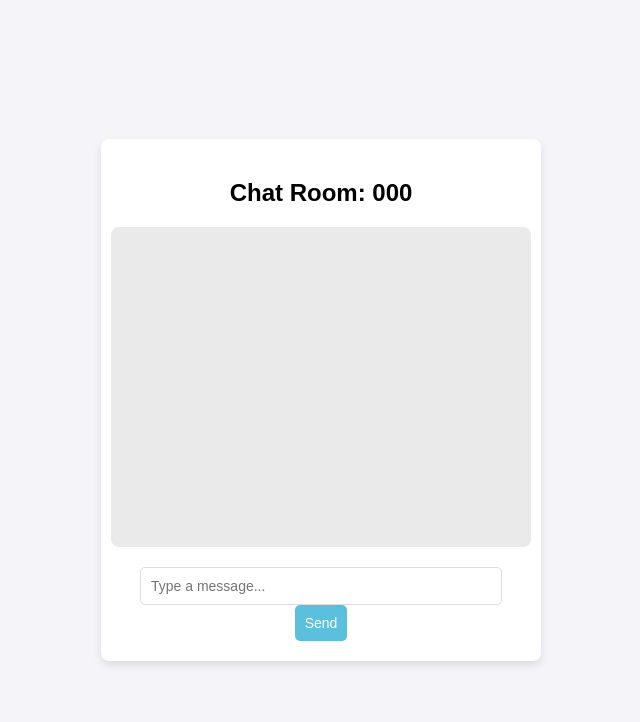
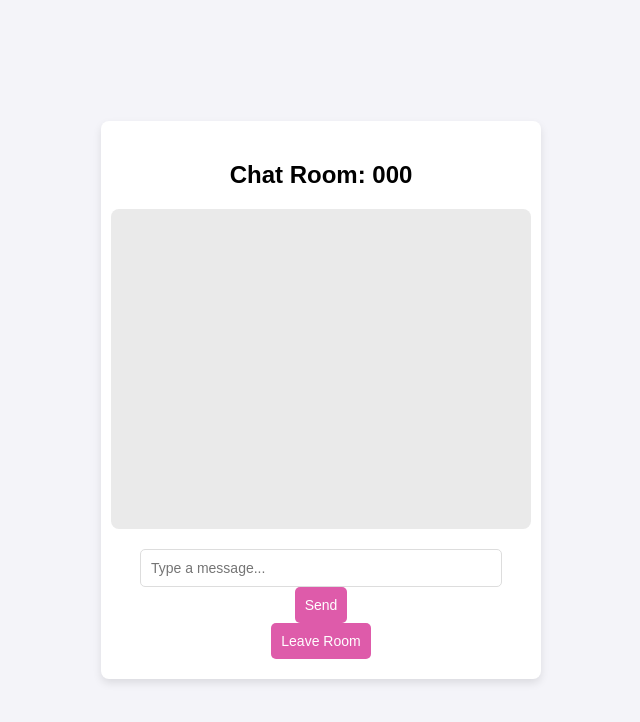
Before and after one commit to antoinemansour7/Chat, a Flask app: template templates/chat.html in a window 1280 px wide. Shown: the top 722 px of the page, without its empty margins (319-959 px from the left). Run offline with Flask 2, Linux system fonts and the light colour scheme; the template is opened without the code that fills it: most values are stand-ins (such as "Sample title", 1, 10 or a date in 2020); some libraries are stand-ins or nearby versions.

Commit message:
Added leave room button and funct. to enter 4-digit code

```diff
--- a/app.py
+++ b/app.py
@@ -1,5 +1,5 @@
 from flask import Flask, render_template, request, redirect, url_for
-from flask_socketio import SocketIO, emit, join_room
+from flask_socketio import SocketIO, emit, join_room, leave_room
 import random
 
 app = Flask(__name__)
@@ -18,7 +18,8 @@ def create_room():
     # Generate a random 4-digit code
     room_code = '{:04d}'.format(random.randint(0, 9999))
     chat_rooms[room_code] = []  # Initialize the chat room with an empty list of messages
-    return redirect(url_for('chat_room', room_code=room_code))
+    # After creating the room, show the room code without joining
+    return render_template('room_created.html', room_code=room_code)
 
 # Route to join an existing chat room by entering a code
 @app.route('/join-room', methods=['POST'])
@@ -50,5 +51,12 @@ def on_join(data):
     join_room(room)
     emit('message', f"A new user has joined room {room}.", room=room)
 
+# Leave the specific chat room
+@socketio.on('leave')
+def on_leave(data):
+    room = data['room']
+    leave_room(room)
+    emit('message', f"A user has left room {room}.", room=room)
+
 if __name__ == '__main__':
     socketio.run(app, debug=True)
--- a/static/style.css
+++ b/static/style.css
@@ -51,7 +51,7 @@ input[type="text"] {
 button {
     padding: 10px;
     font-size: 14px;
-    background-color: #5bc0de;
+    background-color: #de5baa;
     color: white;
     border: none;
     border-radius: 5px;
--- a/templates/chat.html
+++ b/templates/chat.html
@@ -12,6 +12,11 @@
         <div id="messages" class="messages"></div>
         <input type="text" id="message-input" placeholder="Type a message...">
         <button id="send-button">Send</button>
+
+        <!-- Leave Room Button -->
+        <form action="/">
+            <button type="submit">Leave Room</button>
+        </form>
     </div>
 
     <script src="https://cdnjs.cloudflare.com/ajax/libs/socket.io/4.0.0/socket.io.js"></script>
@@ -37,6 +42,11 @@
             messageElement.textContent = msg;
             document.getElementById('messages').appendChild(messageElement);
         });
+
+        // Leave the chat room when the user leaves
+        document.querySelector('form').onsubmit = function() {
+            socket.emit('leave', {room: room});
+        };
     </script>
 </body>
 </html>
```
Also changed, not shown: templates/room_created.html (added, +23 -0 lines).
